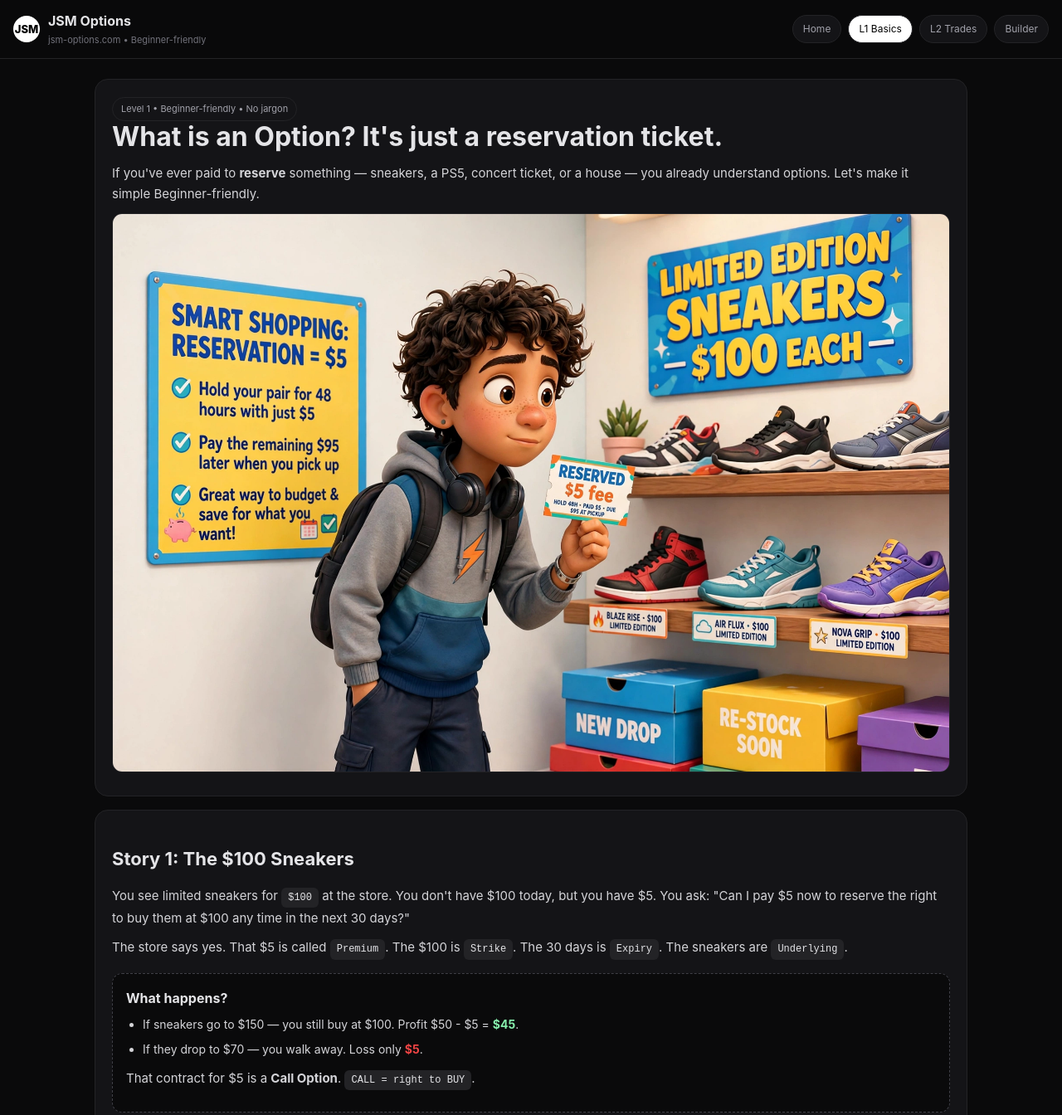
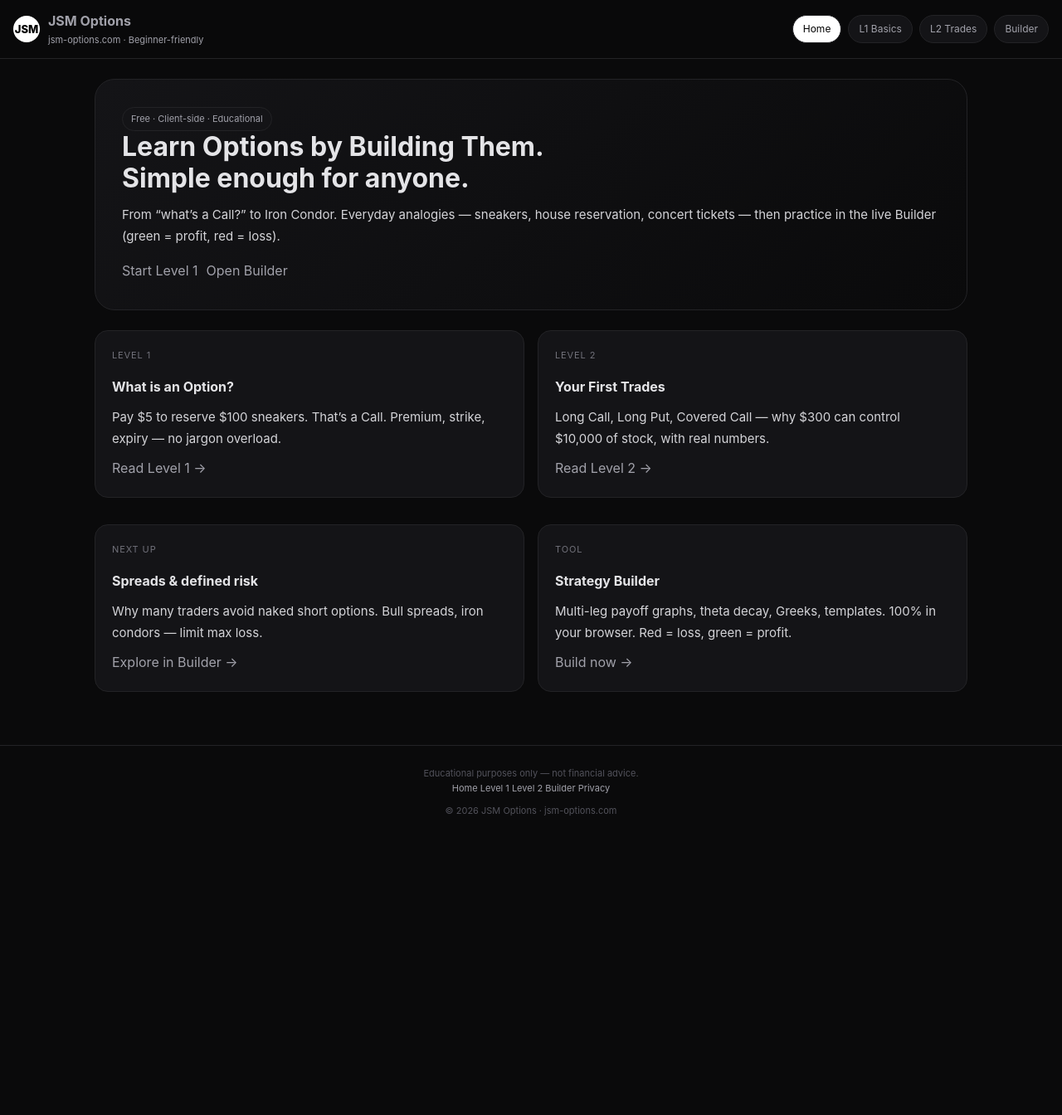
Before and after one commit to memoliro/jsm-options.com, a plain HTML site: page index.html in a window 1280 px wide. Shown: the top 1344 px of the page at 83% size. After the commit the page ends 1011 px from the top, so only its background shows below. Drawn offline with Linux system fonts and the light colour scheme.

Commit message:
Add files via upload

```diff
--- a/index.html
+++ b/index.html
@@ -1,82 +1,88 @@
 <!DOCTYPE html>
-<html>
+<html lang="en">
 <head>
   <meta charset="UTF-8">
-        <meta name="viewport" content="width=device-width,initial-scale=1">
-        <title>Level 1 — What is an Option? Beginner-friendly</title>
-        <link rel="stylesheet" href="../assets/style.css">
-<!-- Google tag (gtag.js) -->
+  <meta name="viewport" content="width=device-width, initial-scale=1">
+  <title>JSM Options — Learn Options by Building Them</title>
+  <meta name="description" content="Beginner-friendly options education. Learn calls, puts, spreads, and build strategies in a free interactive simulator.">
+  <link rel="canonical" href="https://jsm-options.com/">
+  <link rel="stylesheet" href="/assets/style.css">
   <script async src="https://www.googletagmanager.com/gtag/js?id=G-BDL003RCN6"></script>
   <script>
     window.dataLayer = window.dataLayer || [];
     function gtag(){dataLayer.push(arguments);}
     gtag('js', new Date());
-
     gtag('config', 'G-BDL003RCN6');
   </script>
 </head>
 <body>
   <header>
+    <a href="/" class="logo-link" aria-label="JSM Options Home">
       <div class="logo">
         <div class="logo-icon">JSM</div>
         <div>
           <div style="font-weight:700">JSM Options</div>
-                <div style="font-size:11px;color:#71717a">jsm-options.com • Beginner-friendly </div>
+          <div style="font-size:11px;color:var(--muted)">jsm-options.com · Beginner-friendly</div>
         </div>
       </div>
+    </a>
     <nav class="nav">
-                    <a href="/index.html" class="">Home</a>
-                    <a href="/level1/index.html" class="active">L1 Basics</a>
-                    <a href="/level2/index.html" class="">L2 Trades</a>
-                    <a href="/builder/index.html" class="">Builder</a>
+      <a href="/" class="active">Home</a>
+      <a href="/level1/index.html">L1 Basics</a>
+      <a href="/level2/index.html">L2 Trades</a>
+      <a href="/builder/index.html">Builder</a>
     </nav>
   </header>
+
   <div class="wrap">
-<div class="card">
-    <span class="badge">Level 1 • Beginner-friendly • No jargon</span>
-    <h1>What is an Option? It's just a reservation ticket.</h1>
-    <p>If you've ever paid to <b>reserve</b> something — sneakers, a PS5, concert ticket, or a house — you already understand options. Let's make it simple Beginner-friendly.</p>
-    <img src="/images/sneaker_store_reservation.webp" alt="Sneaker reservation"></div>
-
-<div class="card">
-    <h2>Story 1: The $100 Sneakers</h2>
-    <p>You see limited sneakers for <span class="term">$100</span> at the store. You don't have $100 today, but you have $5. You ask: "Can I pay $5 now to reserve the right to buy them at $100 any time in the next 30 days?"</p>
-    <p>The store says yes. That $5 is called <span class="term">Premium</span>. The $100 is <span class="term">Strike</span>. The 30 days is <span class="term">Expiry</span>. The sneakers are <span class="term">Underlying</span>.</p>
-    <div class="analogy"><b>What happens?</b><ul>
-        <li>If sneakers go to $150 — you still buy at $100. Profit $50 - $5 = <b style="color:#86efac">$45</b>.</li>
-        <li>If they drop to $70 — you walk away. Loss only <b style="color:#ef4444">$5</b>.</li></ul>
-        <p>That contract for $5 is a <b>Call Option</b>. <span class="term">CALL = right to BUY</span>.</p></div>
-        <img src="/images/options_trading_terms_infographic.webp" alt="5 terms">
+    <div class="hero">
+      <span class="badge">Free · Client-side · Educational</span>
+      <h1>Learn Options by Building Them.<br>Simple enough for anyone.</h1>
+      <p>From “what’s a Call?” to Iron Condor. Everyday analogies — sneakers, house reservation, concert tickets — then practice in the live Builder (green = profit, red = loss).</p>
+      <div style="margin-top:16px;display:flex;gap:10px;flex-wrap:wrap">
+        <a class="btn" href="/level1/index.html">Start Level 1</a>
+        <a class="btn btn-secondary" href="/builder/index.html">Open Builder</a>
+      </div>
     </div>
 
+    <div class="grid2">
       <div class="card">
-    <h2>Story 2: The House — CALL vs PUT</h2>
-    <img src="/images/call_vs_put_house_poster.webp" alt="Call vs Put"><p><b>CALL:</b> Pay small fee now to lock right to <b>BUY</b> later at today's price. Good if you think price will GO UP.</p>
-    <p><b>PUT:</b> You own a house worth $200k. Pay fee to lock right to <b>SELL</b> at $200k later. If market crashes to $150k, you still sell at $200k. Good if you think price will GO DOWN.</p>
-    <div class="analogy">
-        <b>Key:</b> It's a RIGHT, not obligation. You can walk away. Max loss = premium paid.</div>
+        <div class="small">Level 1</div>
+        <h3>What is an Option?</h3>
+        <p>Pay $5 to reserve $100 sneakers. That’s a Call. Premium, strike, expiry — no jargon overload.</p>
+        <a href="/level1/index.html">Read Level 1 →</a>
+      </div>
+      <div class="card">
+        <div class="small">Level 2</div>
+        <h3>Your First Trades</h3>
+        <p>Long Call, Long Put, Covered Call — why $300 can control $10,000 of stock, with real numbers.</p>
+        <a href="/level2/index.html">Read Level 2 →</a>
+      </div>
+      <div class="card">
+        <div class="small">Next up</div>
+        <h3>Spreads &amp; defined risk</h3>
+        <p>Why many traders avoid naked short options. Bull spreads, iron condors — limit max loss.</p>
+        <a href="/builder/index.html">Explore in Builder →</a>
+      </div>
+      <div class="card">
+        <div class="small">Tool</div>
+        <h3>Strategy Builder</h3>
+        <p>Multi-leg payoff graphs, theta decay, Greeks, templates. 100% in your browser. Red = loss, green = profit.</p>
+        <a href="/builder/index.html">Build now →</a>
+      </div>
+    </div>
   </div>
 
-<div class="card"><h2>Story 3: Concert Tickets</h2>
-    <p>Taylor Swift tickets $200 today, concert in 30 days. You pay $20 to reserve right to buy at $200. That's a Call with 30-day expiry.</p>
-    <p>If resale goes to $400, you buy at $200, sell at $400 = +$180. If resale drops to $100, you let it expire. Loss <span style="color:#ef4444">$20 </span>.</p>
-    <p><span class="term">Expiry</span> = date your ticket dies. After expiry, worth $0.</p>
+  <footer>
+    <div>Educational purposes only — not financial advice.</div>
+    <div class="footer-links">
+      <a href="/">Home</a>
+      <a href="/level1/index.html">Level 1</a>
+      <a href="/level2/index.html">Level 2</a>
+      <a href="/builder/index.html">Builder</a>
+      <a href="/privacy/index.html">Privacy</a>
     </div>
-
-<div class="card"><h2>The 5 Words You Must Know</h2><ul>
-    <li><span class="term">Underlying</span>: The real thing — Apple stock, Bitcoin, or those sneakers.</li>
-    <li><span class="term">Strike</span>: Agreed price — "I can buy at $100 no matter what."</li>
-    <li><span class="term">Premium</span>: What you pay now — $3, $5. Max loss if trade fails.</li>
-    <li><span class="term">Expiry / DTE</span>: Deadline — how long reservation lasts.</li>
-    <li><span class="term">CALL vs PUT</span>: Call = right to BUY (bullish), Put = right to SELL (bearish).</li></ul>
-    <p><span class="term">Long = Buy</span>, <span class="term">Short = Sell</span>. "Long Call" = you bought a Call.</p>
-</div>
-
-<div class="card"><h2>How You Make Money — Payoff Picture</h2>
-    <img src="/images/call_option_payoff_infographic.webp" alt="Payoff"><p><b>Read it:</b> Flat line at <span style="color:#ef4444">-$3 </span> = loss if below $100. At $100 Strike, it rises. At $103 (Strike+Premium) you break even. Above $103 — profit, unlimited.</p><div class="analogy"><b>Beginner-friendly formula:</b> Breakeven = Strike + Premium. $100 + $3 = $103 must be crossed to profit.</div></div>
-
-<div class="card" style="text-align:center"><h3>Ready for Level 2?</h3><p>Now you know CALL vs PUT, Strike, Premium, Expiry. Next: first real trades.</p>
-    <a class="btn btn-ghost" href="/level2/index.html">Go to Level 2 →</a>
-    <a class="btn btn-ghost" href="/builder/index.html">Or jump to Builder</a></div>
-</div>
-<footer>jsm-options.com • Level 1 • Beginner-friendly • Educational only</footer></body></html>
+    <div style="margin-top:8px">© 2026 JSM Options · jsm-options.com</div>
+  </footer>
+</body>
+</html>
```
Lines whose indentation alone changed are shown as unchanged.
